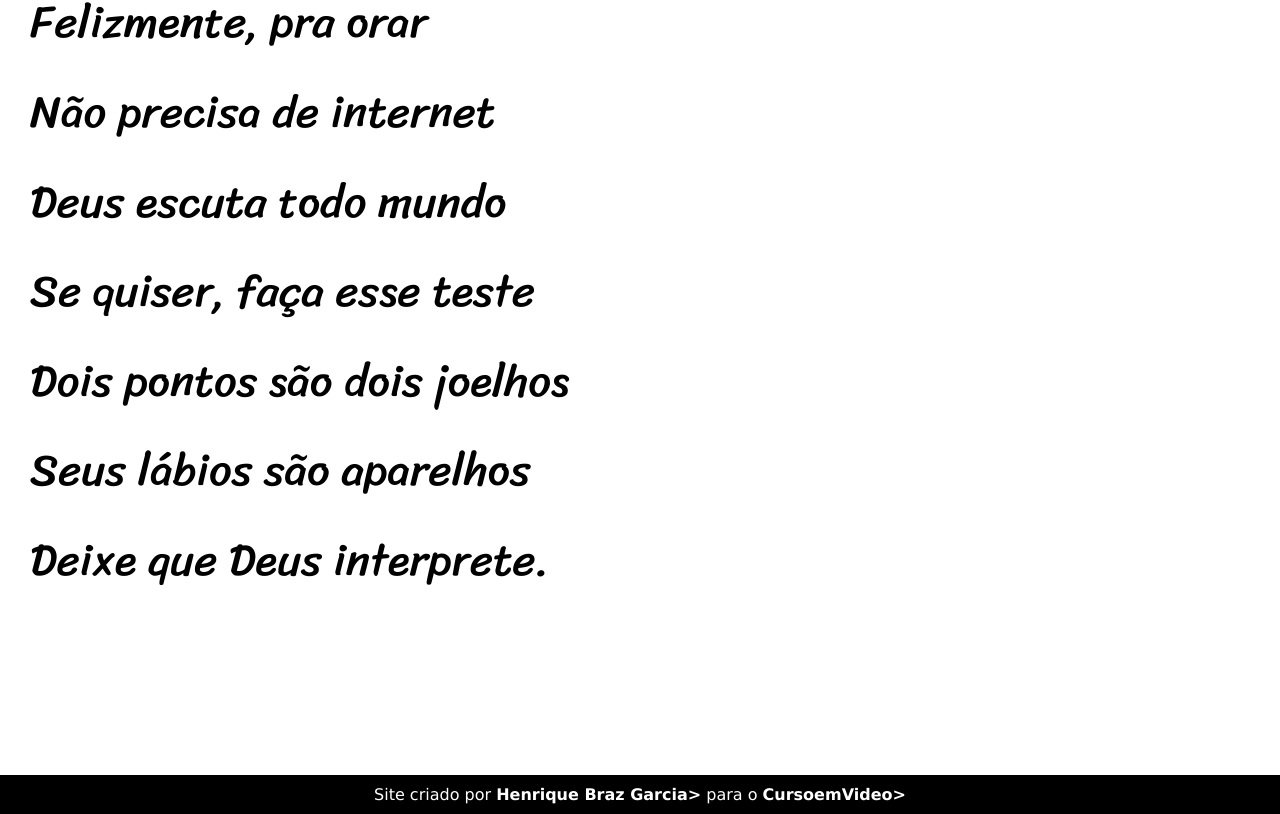
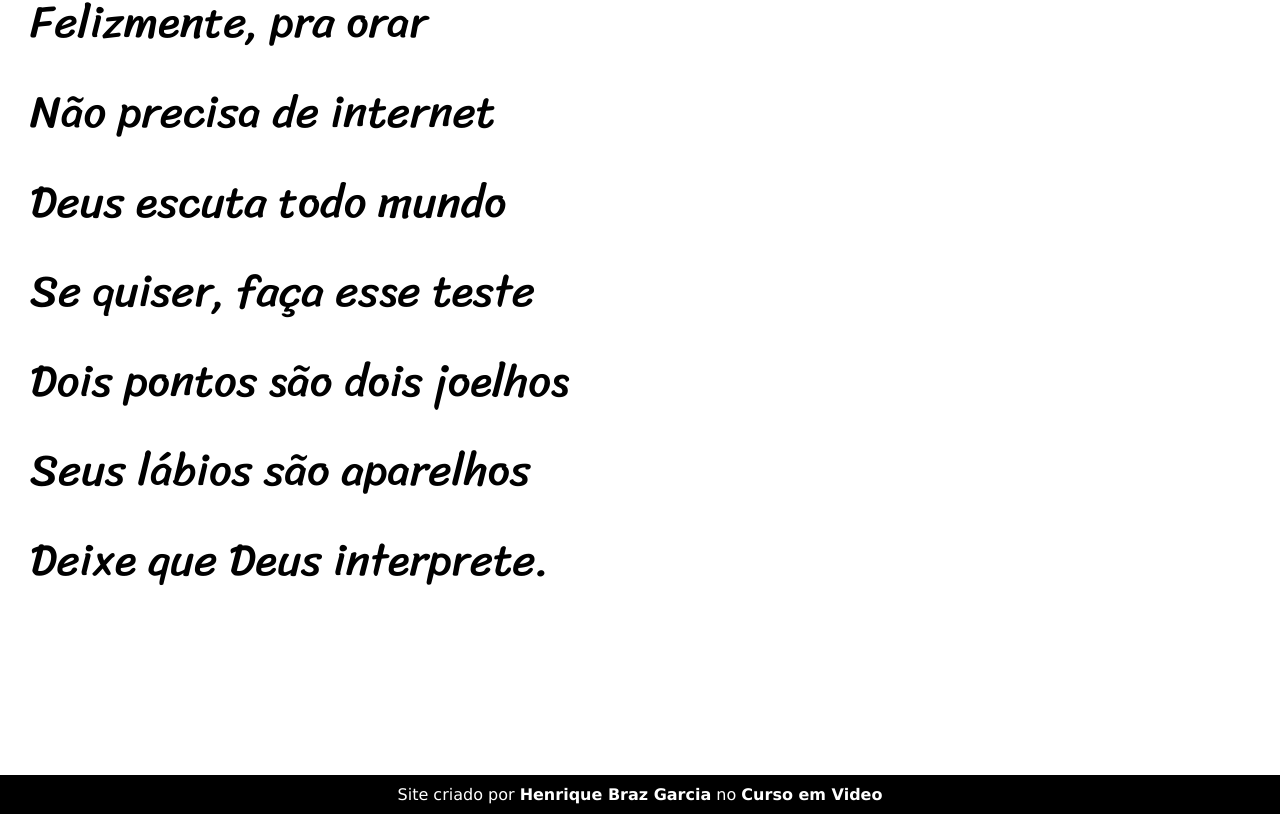
Before and after one commit to Gooselight/projeto-cordel, a plain HTML site: page index.html in a window 1280 px wide. Shown: the part 5143-5957 px from the top of the page. Drawn offline with Linux system fonts and the light colour scheme.

Commit message:
corrigi rodapé

```diff
--- a/index.html
+++ b/index.html
@@ -100,8 +100,8 @@
     </section>
 
     <footer>
-        <p>Site criado por <a href="https://github.com/Gooselight" target="blank"> Henrique Braz Garcia></a> para o <a
-                href="https://www.cursoemvideo.com" target="blank">CursoemVideo></a></p>
+        <p>Site criado por <a href="https://github.com/Gooselight" target="blank"> Henrique Braz Garcia</a> no <a
+                href="https://www.cursoemvideo.com" target="blank">Curso em Video</a></p>
     </footer>
 </body>
 
```
